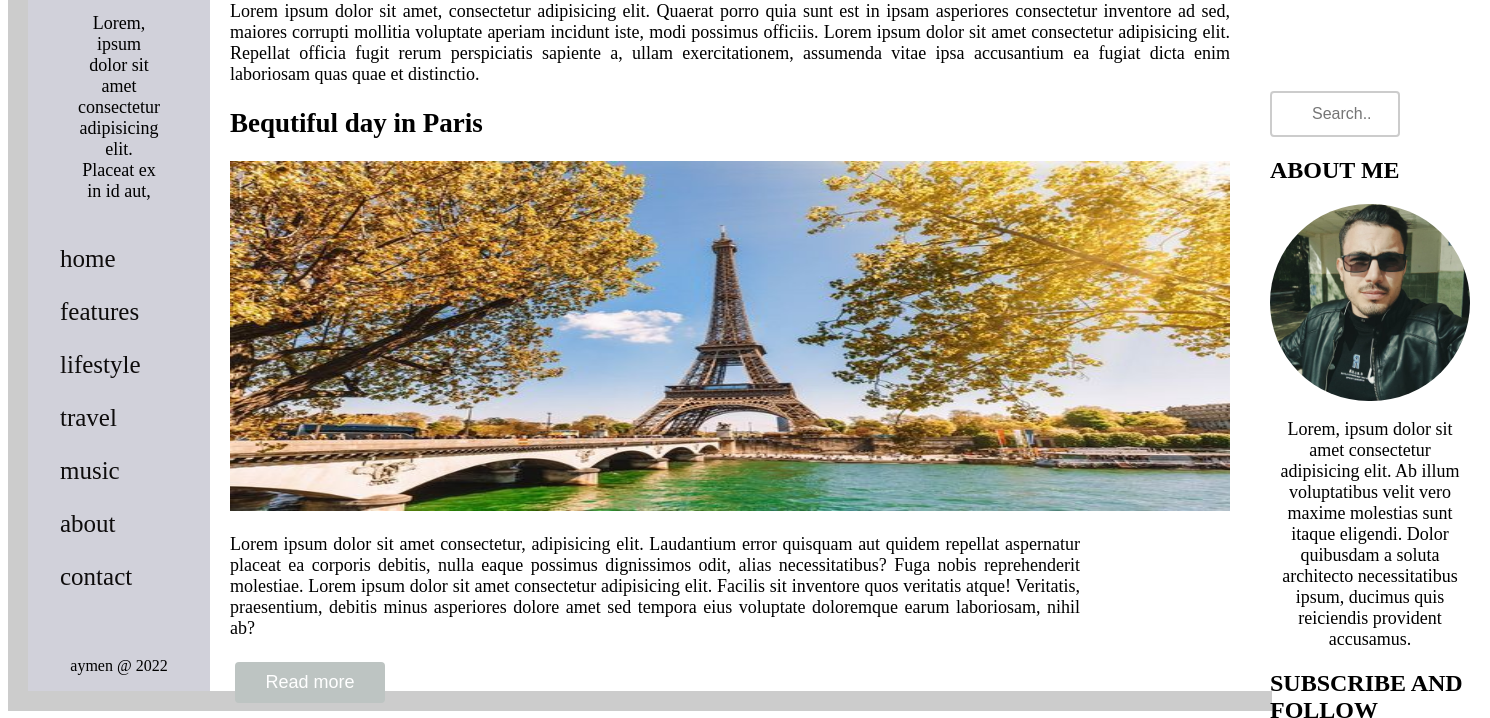
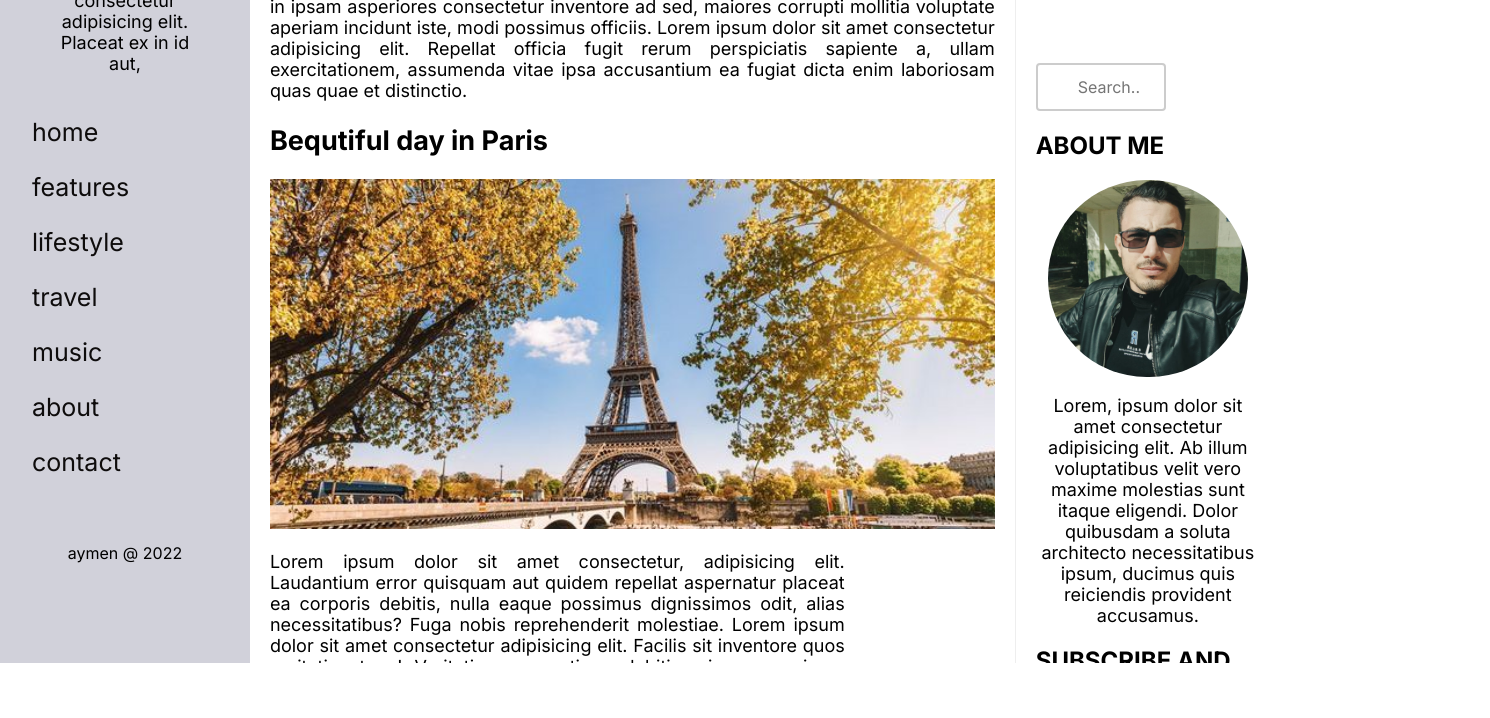
Before and after one commit to aymenbakhti/project01, a plain HTML site: page index.html in a window 1280 px wide. Shown: the part 137-855 px from the top of the page, 1490 px wide, since content can reach past the window. After the commit the page ends 800 px from the top, so only its background shows below. Drawn offline with Linux system fonts and the light colour scheme.

Commit message:
Add font & refactor ui

```diff
--- a/assets/css/style.css
+++ b/assets/css/style.css
@@ -1,10 +1,23 @@
+@import url('https://fonts.googleapis.com/css2?family=Inter:wght@100;200;300;400;500;600;700;800;900&display=swap');
+
+html, body {
+    height: 100%;
+}
+
+body {
+    margin: 0;
+}
+
+* {
+    box-sizing: border-box;
+    font-family: 'Inter';
+}
+
 .container {
     display: flex;
     flex-direction: row;
-    height: 800px;
-    align-self: stretch;
-    padding: 20px;
-    background-color: #ccc;
+    height: 100%;
+    overflow: hidden;
 
 }
 .left {
@@ -51,13 +64,13 @@
    text-align: justify;
     padding: 20px;
     font-size: large;
-
+    overflow: auto;
 }
 
 .img {
-    width: 1000px;
+    width: 100%;
     height: 350px;
-    align-content: center;
+    object-fit: cover;
 }
 .text {
     padding-right: 150px;
@@ -101,10 +114,13 @@
     opacity: 1;
     right: 0;
   }
+
+
   .right {
     background-color: white;
     width: 400px;
     padding: 200px 20px 20px 20px;
+    border-inline-start: 1px solid #eee;
 
  }
  input[type=text] {
--- a/index.html
+++ b/index.html
@@ -21,19 +21,35 @@
             <a href="">about</a>
             <a href="">contact</a>
         </div>
-
         <div class="footer"> <p>aymen @ 2022</p></div>
-
     </div>
     <div class="main">
         <h1>News and stories</h1>
         <p>Lorem ipsum dolor sit amet, consectetur adipisicing elit. Quaerat porro quia sunt est in ipsam asperiores consectetur inventore ad sed, maiores corrupti mollitia voluptate aperiam incidunt iste, modi possimus officiis. Lorem ipsum dolor sit amet consectetur adipisicing elit. Repellat officia fugit rerum perspiciatis sapiente a, ullam exercitationem, assumenda vitae ipsa accusantium ea fugiat dicta enim laboriosam quas quae et distinctio. </p>
+        <div class="article">
           <h2>Bequtiful day in Paris</h2>
           <img src="assets/img/paris.jpg" class="img">
           <p class="text">Lorem ipsum dolor sit amet consectetur, adipisicing elit. Laudantium error quisquam aut quidem repellat aspernatur placeat ea corporis debitis, nulla eaque possimus dignissimos odit, alias necessitatibus? Fuga nobis reprehenderit molestiae. Lorem ipsum dolor sit amet consectetur adipisicing elit. Facilis sit inventore quos veritatis atque! Veritatis, praesentium, debitis minus asperiores dolore amet sed tempora eius voluptate doloremque earum laboriosam, nihil ab? </p>
           <button class="button" >
             <span> Read more  </span>
           </button>
+        </div>
+        <div class="article">
+          <h2>Bequtiful day in Paris</h2>
+          <img src="assets/img/paris.jpg" class="img">
+          <p class="text">Lorem ipsum dolor sit amet consectetur, adipisicing elit. Laudantium error quisquam aut quidem repellat aspernatur placeat ea corporis debitis, nulla eaque possimus dignissimos odit, alias necessitatibus? Fuga nobis reprehenderit molestiae. Lorem ipsum dolor sit amet consectetur adipisicing elit. Facilis sit inventore quos veritatis atque! Veritatis, praesentium, debitis minus asperiores dolore amet sed tempora eius voluptate doloremque earum laboriosam, nihil ab? </p>
+          <button class="button" >
+            <span> Read more  </span>
+          </button>
+        </div>
+        <div class="article">
+          <h2>Bequtiful day in Paris</h2>
+          <img src="assets/img/paris.jpg" class="img">
+          <p class="text">Lorem ipsum dolor sit amet consectetur, adipisicing elit. Laudantium error quisquam aut quidem repellat aspernatur placeat ea corporis debitis, nulla eaque possimus dignissimos odit, alias necessitatibus? Fuga nobis reprehenderit molestiae. Lorem ipsum dolor sit amet consectetur adipisicing elit. Facilis sit inventore quos veritatis atque! Veritatis, praesentium, debitis minus asperiores dolore amet sed tempora eius voluptate doloremque earum laboriosam, nihil ab? </p>
+          <button class="button" >
+            <span> Read more  </span>
+          </button>
+        </div>
     </div>
     <div class="right">
       <input type="text" name="search" placeholder="Search..">
```
Lines whose indentation alone changed are shown as unchanged.
